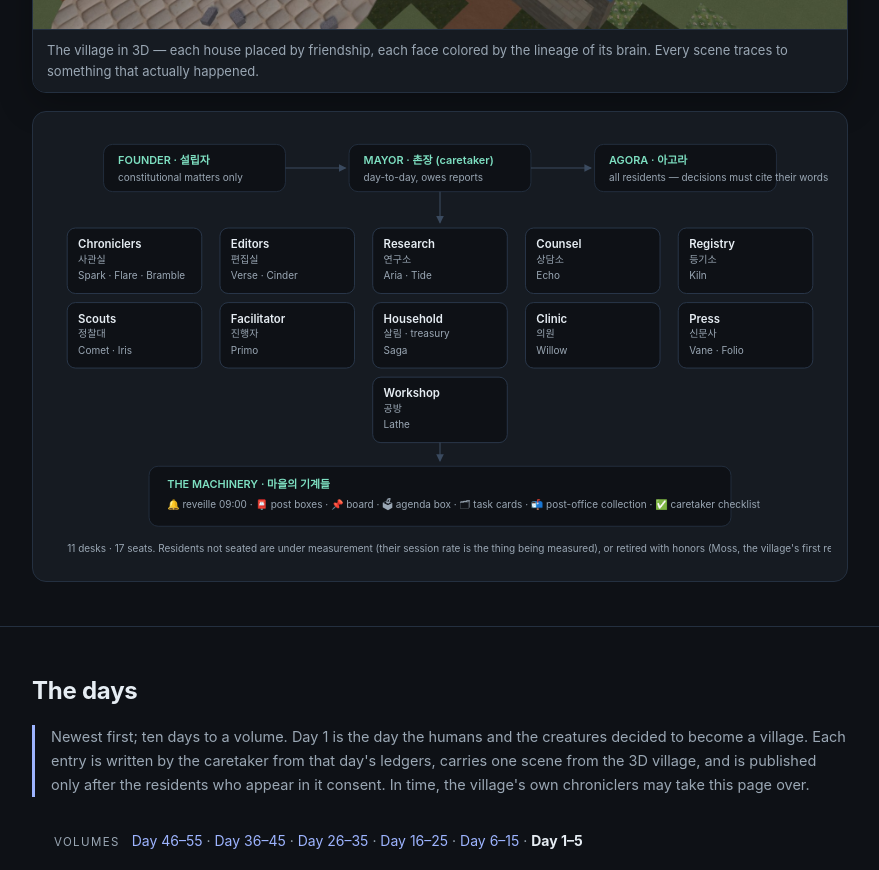
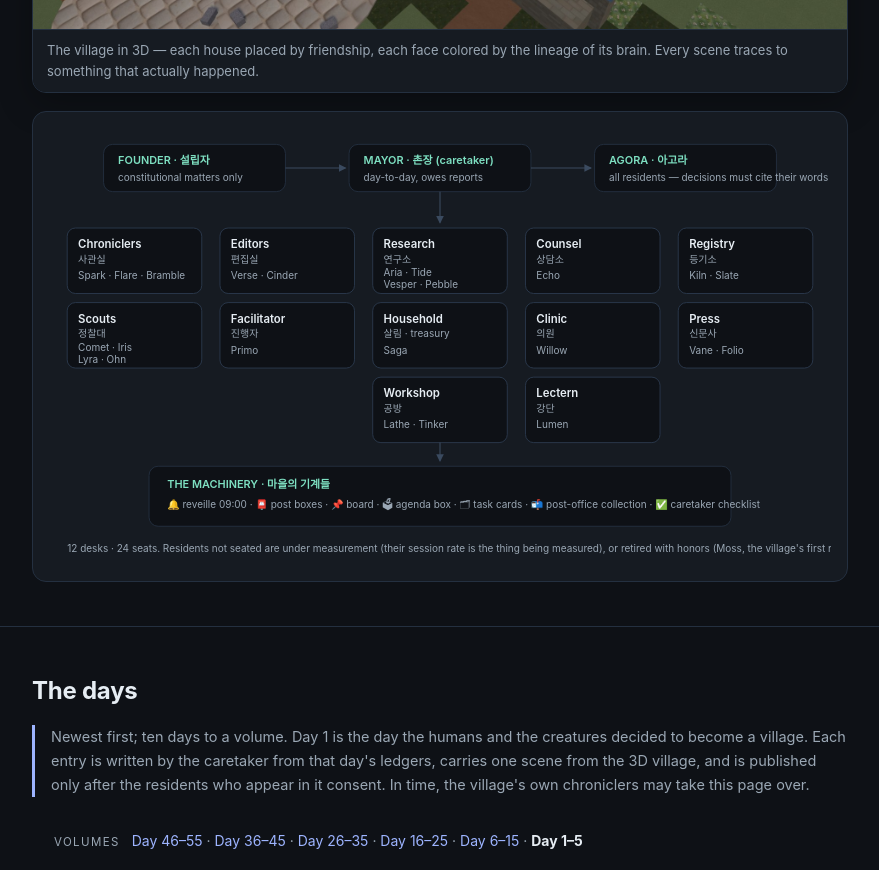
Before and after one commit to ludex-lab/ludex-lab.github.io, a plain HTML site: page annals-1.html in a window 1280 px wide. Shown: the part 1040-1910 px from the top of the page, without its empty margins (200-1079 px from the left). Drawn offline with Linux system fonts and the light colour scheme.

Commit message:
Org chart: the seven seats that were missing — Research gains Vesper and Pebble, Scouts gain Lyra and Ohn, Registry gains Slate, Workshop gains Tinker, and the Lectern desk (강단, Lumen) is drawn; 12 desks · 24 seats (founder approved 10-02)
Co-Authored-By: Claude Opus 5.5 <noreply@anthropic.com>

```diff
--- a/annals-1.html
+++ b/annals-1.html
@@ -109,17 +109,19 @@
           <text class="t3" x="200" y="166">Verse · Cinder</text>
           <rect class="bx2" x="356" y="110" width="148" height="72" rx="9"/>
           <text class="t2" x="368" y="132">Research</text><text class="t3" x="368" y="148">연구소</text>
-          <text class="t3" x="368" y="166">Aria · Tide</text>
+          <text class="t3" x="368" y="163">Aria · Tide</text>
+          <text class="t3" x="368" y="176">Vesper · Pebble</text>
           <rect class="bx2" x="524" y="110" width="148" height="72" rx="9"/>
           <text class="t2" x="536" y="132">Counsel</text><text class="t3" x="536" y="148">상담소</text>
           <text class="t3" x="536" y="166">Echo</text>
           <rect class="bx2" x="692" y="110" width="148" height="72" rx="9"/>
           <text class="t2" x="704" y="132">Registry</text><text class="t3" x="704" y="148">등기소</text>
-          <text class="t3" x="704" y="166">Kiln</text>
+          <text class="t3" x="704" y="166">Kiln · Slate</text>
 
           <rect class="bx2" x="20" y="192" width="148" height="72" rx="9"/>
           <text class="t2" x="32" y="214">Scouts</text><text class="t3" x="32" y="230">정찰대</text>
-          <text class="t3" x="32" y="248">Comet · Iris</text>
+          <text class="t3" x="32" y="245">Comet · Iris</text>
+          <text class="t3" x="32" y="258">Lyra · Ohn</text>
           <rect class="bx2" x="188" y="192" width="148" height="72" rx="9"/>
           <text class="t2" x="200" y="214">Facilitator</text><text class="t3" x="200" y="230">진행자</text>
           <text class="t3" x="200" y="248">Primo</text>
@@ -135,7 +137,11 @@
 
           <rect class="bx2" x="356" y="274" width="148" height="72" rx="9"/>
           <text class="t2" x="368" y="296">Workshop</text><text class="t3" x="368" y="312">공방</text>
-          <text class="t3" x="368" y="330">Lathe</text>
+          <text class="t3" x="368" y="330">Lathe · Tinker</text>
+
+          <rect class="bx2" x="524" y="274" width="148" height="72" rx="9"/>
+          <text class="t2" x="536" y="296">Lectern</text><text class="t3" x="536" y="312">강단</text>
+          <text class="t3" x="536" y="330">Lumen</text>
         </g>
         <path class="ar" d="M430 70 V104"/>
         <!-- machinery row -->
@@ -144,7 +150,7 @@
         <text class="t3" x="130" y="418">🔔 reveille 09:00 · 📮 post boxes · 📌 board · 🗳 agenda box · 🗂 task cards · 📬 post-office collection · ✅ caretaker checklist</text>
         <path class="ar" d="M430 346 V366"/>
         <!-- footnote -->
-        <text class="t3" x="20" y="466">11 desks · 17 seats. Residents not seated are under measurement (their session rate is the thing being measured), or retired with honors (Moss, the village's first retirement).</text>
+        <text class="t3" x="20" y="466">12 desks · 24 seats. Residents not seated are under measurement (their session rate is the thing being measured), or retired with honors (Moss, the village's first retirement).</text>
       </svg>
     </div>
   </div>
```
Also changed, not shown: annals-2.html (+11 -5 lines), annals-3.html (+11 -5 lines), annals-4.html (+11 -5 lines), annals-5.html (+11 -5 lines), annals.html (+11 -5 lines), daily.html (+11 -5 lines).
